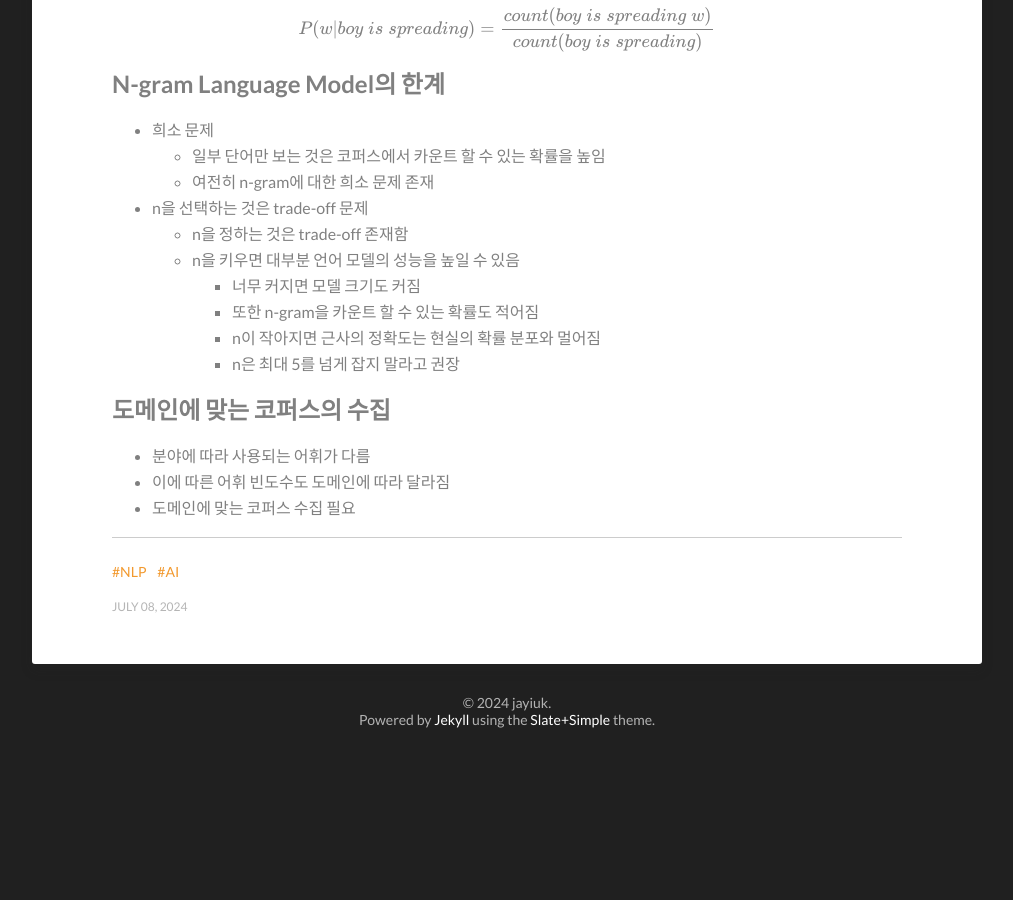
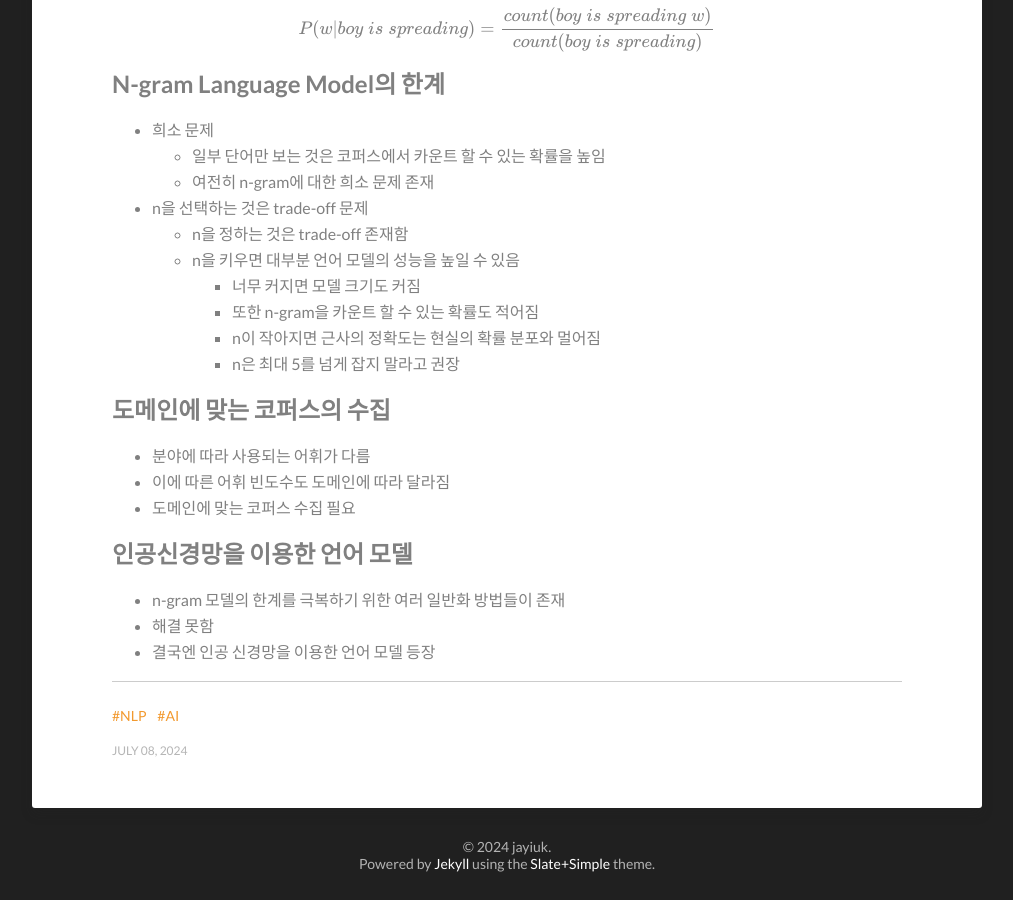
Before and after one commit to jayiuk/jayiuk.github.io, a Jekyll site: the page built from _posts/2024-07-08-N-gram_language_model.md, in a window 1280 px wide and 900 px high, scrolled down 1158 px. Shown: the whole window, without its empty margins (133-1146 px from the left). Built offline with Jekyll 4.4.1, drawn with Linux system fonts in a browser that asks for light colours; formulas are drawn with MathJax 3; comment, search, counter and statistics services are not loaded; before the commit the page ends 1914 px from its top, so only the background shows below that.

Commit message:
study N-gram Language Model

```diff
--- a/_posts/2024-07-08-N-gram_language_model.md
+++ b/_posts/2024-07-08-N-gram_language_model.md
@@ -56,3 +56,8 @@ $$P(w|boy\; is\; spreading) = \frac{count(boy\; is\; spreading\; w)}{count(boy\;
 - 분야에 따라 사용되는 어휘가 다름
 - 이에 따른 어휘 빈도수도 도메인에 따라 달라짐
 - 도메인에 맞는 코퍼스 수집 필요
+
+## 인공신경망을 이용한 언어 모델
+- n-gram 모델의 한계를 극복하기 위한 여러 일반화 방법들이 존재
+- 해결 못함
+- 결국엔 인공 신경망을 이용한 언어 모델 등장
```
